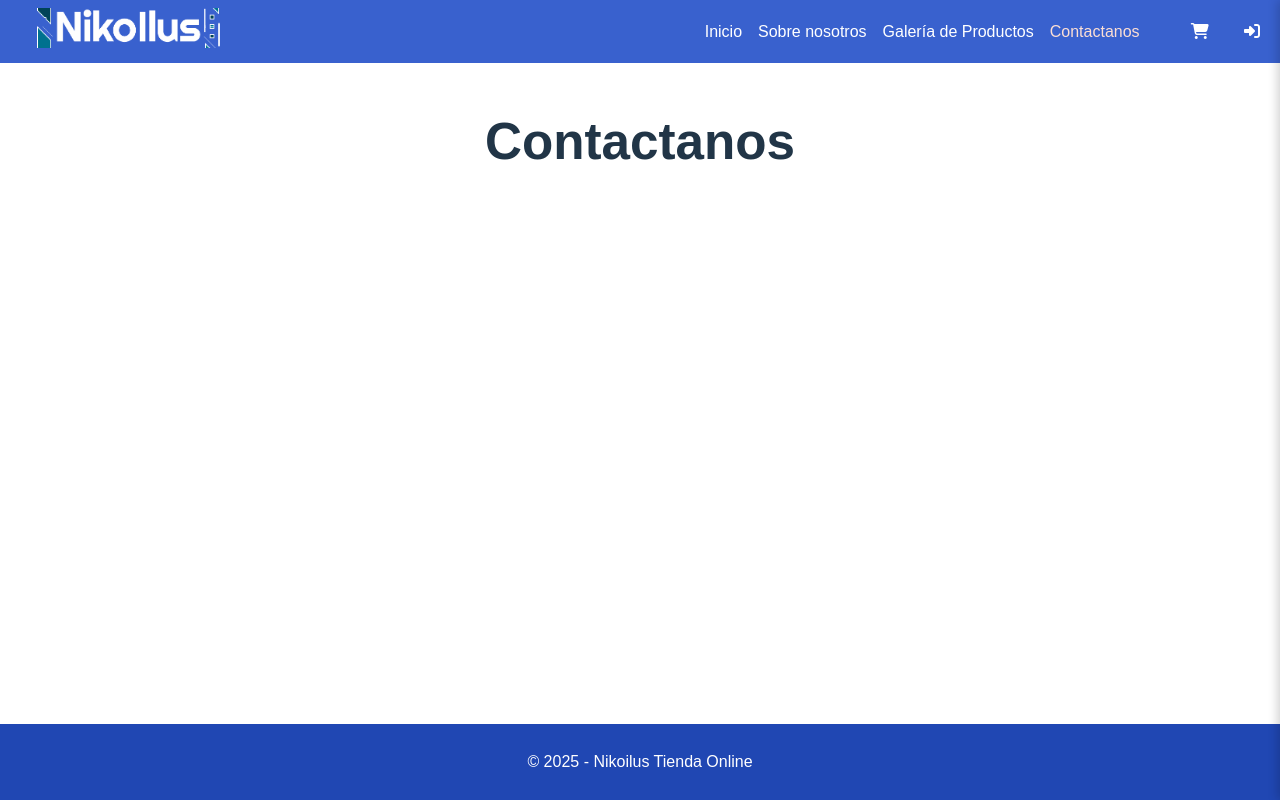
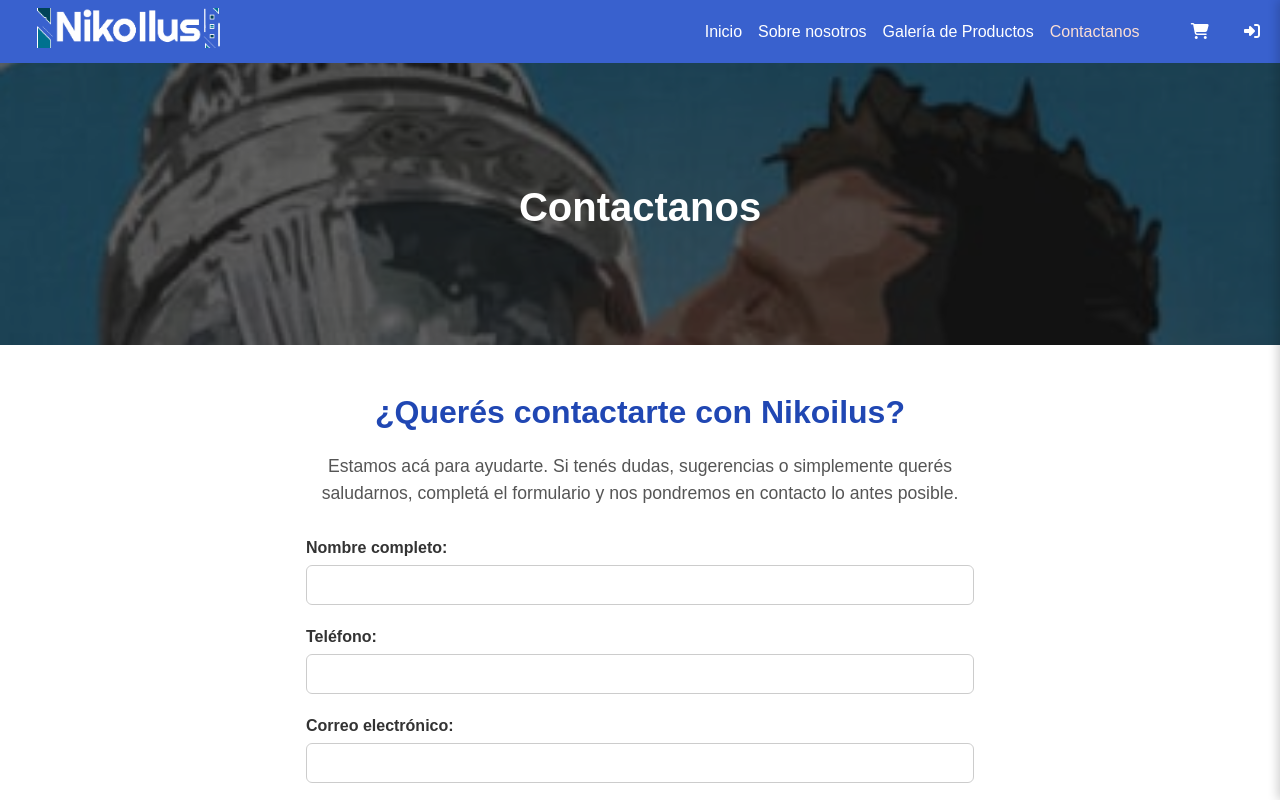
Before and after one commit to LeoCravenna/nikoilus-ecommerce, a React (Vite) app: page /contactUs in a window 1280 px wide. Built offline with nearby package versions, Linux system fonts and the light colour scheme; no server answers; the database is empty.

Commit message:
Se mejoraron componentes y se agregó banner
Se mejoraron componentes y se agregó banner

```diff
--- a/src/components/ProductList.jsx
+++ b/src/components/ProductList.jsx
@@ -1,10 +1,10 @@
 import React from 'react';
 import Products from './Products';
 
-const ProductList = ({ productos }) => {
+const ProductList = ({ productos, titulo = "Galería de Productos" }) => {
   return (
     <>
-      <h2 style={{ textAlign: 'center', fontSize: '30px' }}>Galería de Productos</h2>
+      <h2 style={{ textAlign: 'center', fontSize: '30px' }}>{titulo}</h2>
       <div style={{ display: 'flex', flexWrap: 'wrap', justifyContent: 'space-evenly' }}>
         {
           productos.map(producto => (
--- a/src/components/styleAboutUs.css
+++ b/src/components/styleAboutUs.css
@@ -1,19 +1,15 @@
-.aboutus-container {
-  display: flex;
-  flex-direction: column;
-  gap: 40px;
-}
-
 .aboutus-hero {
-  background-image: url('/cuadro-hero.jpg'); /* Cambiá por tu imagen */
+  background-image: url('../assets/banner.jpg');
   background-size: cover;
+  background-attachment: fixed;
   background-position: center;
   height: 300px;
   position: relative;
+  z-index: 1;
 }
 
 .aboutus-overlay {
-  background: rgba(0, 0, 0, 0.5);
+  background: rgba(0, 0, 0, 0.6);
   height: 100%;
   color: white;
   display: flex;
@@ -28,9 +24,10 @@
   margin-bottom: 10px;
 }
 
-.aboutus-subtitle {
-  font-size: 1.2rem;
-  font-weight: 300;
+.aboutus-container {
+  display: flex;
+  flex-direction: column;
+  gap: 40px;
 }
 
 .aboutus-content {
--- /dev/null
+++ b/src/components/styleContact.css
@@ -0,0 +1,85 @@
+.contact-container {
+  max-width: 700px;
+  margin: auto;
+  padding: 1rem;
+}
+
+.contact-container h2 {
+  text-align: center;
+  margin-bottom: 10px;
+  color: #2047b3;
+  font-size: 2rem;
+}
+
+.intro {
+  text-align: center;
+  margin-bottom: 30px;
+  font-size: 1.1rem;
+  color: #555;
+}
+
+.contact-form {
+  display: flex;
+  flex-direction: column;
+  gap: 20px;
+}
+
+.contact-form label {
+  display: flex;
+  flex-direction: column;
+  font-weight: bold;
+  color: #333;
+}
+
+.contact-form input,
+.contact-form textarea {
+  padding: 10px;
+  border-radius: 6px;
+  border: 1px solid #ccc;
+  font-size: 1rem;
+  margin-top: 5px;
+  transition: border 0.3s ease;
+}
+
+.contact-form input:focus,
+.contact-form textarea:focus {
+  outline: none;
+  border-color: #2047b3;
+}
+
+.input-error {
+  border-color: #d9534f !important;
+}
+
+.error-text {
+  color: #d9534f;
+  font-size: 0.85rem;
+  margin-top: 5px;
+}
+
+.contact-form button {
+  background-color: #2047b3;
+  color: white;
+  padding: 12px;
+  border: none;
+  font-weight: bold;
+  font-size: 1rem;
+  border-radius: 6px;
+  cursor: pointer;
+  transition: background-color 0.3s ease;
+}
+
+.contact-form button:hover:not(:disabled) {
+  background-color: #163a93;
+}
+
+.contact-form button:disabled {
+  background-color: #7d8dc4;
+  cursor: not-allowed;
+}
+
+@media (max-width: 500px) {
+  .contact-container {
+    padding: 1.2rem;
+  }
+}
--- /dev/null
+++ b/src/components/styleHome.css
@@ -0,0 +1,68 @@
+.main-content {
+    padding: 0!important;
+    margin-top: 45px!important;
+}
+
+.aboutus-hero {
+  background-image: url('../assets/banner.jpg');
+  background-size: cover;
+  background-attachment: fixed;
+  background-position: center;
+  height: 300px;
+  position: relative;
+  z-index: 1;
+}
+
+.aboutus-overlay {
+  background: rgba(0, 0, 0, 0.6);
+  height: 100%;
+  color: white;
+  display: flex;
+  flex-direction: column;
+  justify-content: center;
+  text-align: center;
+  padding: 0 20px;
+}
+
+.aboutus-overlay h1 {
+  font-size: 2.5rem;
+  margin-bottom: 10px;
+}
+
+.aboutus-subtitle {
+  font-size: 1.2rem;
+  font-weight: 300;
+}
+
+.ver-mas-btn {
+  background-color: #2047b3;
+  color: white;
+  padding: 12px 20px;
+  font-size: 16px;
+  border: none;
+  border-radius: 8px;
+  cursor: pointer;
+  font-weight: bold;
+  transition: background-color 0.3s ease, transform 0.3s ease;
+  box-shadow: 0 4px 10px rgba(32, 71, 179, 0.2);
+}
+
+.ver-mas-btn:hover {
+  background-color: #163a93;
+  transform: translateY(-2px);
+}
+
+.animate-fade-in {
+  animation: fadeInUp 0.6s ease-in-out both;
+}
+
+@keyframes fadeInUp {
+  from {
+    opacity: 0;
+    transform: translateY(20px);
+  }
+  to {
+    opacity: 1;
+    transform: translateY(0);
+  }
+}
--- a/src/pages/AboutUs.jsx
+++ b/src/pages/AboutUs.jsx
@@ -10,10 +10,7 @@ const AboutUs = () => {
       <main className="main-content aboutus-container">
         <section className="aboutus-hero">
           <div className="aboutus-overlay">
-            <h1>Bienvenidos a Nikoilus</h1>
-            <p className="aboutus-subtitle">
-              Donde el arte cobra vida y transforma espacios
-            </p>
+            <h1>Sobre nosotros</h1>
           </div>
         </section>
 
--- a/src/pages/ContactUs.jsx
+++ b/src/pages/ContactUs.jsx
@@ -1,13 +1,157 @@
-import React from 'react';
+import React, { useState, useEffect } from 'react';
 import Header from '../components/static/Header';
 import Footer from '../components/static/Footer';
+import '../components/styleContact.css';
+import { toast } from 'react-toastify';
 
 const ContactUs = () => {
+  const [formData, setFormData] = useState({
+    nombre: '',
+    telefono: '',
+    email: '',
+    mensaje: ''
+  });
+
+  const [errors, setErrors] = useState({});
+  const [enviado, setEnviado] = useState(false);
+
+  // Validaciones individuales en tiempo real
+  const validateField = (name, value) => {
+    switch (name) {
+      case 'nombre':
+        if (!value.trim()) return 'El nombre es obligatorio';
+        if (!/^[a-zA-ZáéíóúÁÉÍÓÚüÜñÑ\s]+$/.test(value.trim()))
+          return 'Solo se permiten letras y espacios';
+        return '';
+      case 'telefono':
+        if (!value.trim()) return 'El teléfono es obligatorio';
+        if (!/^\d{8,15}$/.test(value.trim()))
+          return 'Debe contener al menos 8 dígitos numéricos';
+        return '';
+      case 'email':
+        if (!value.trim()) return 'El correo es obligatorio';
+        if (!/^[\w.-]+@[\w.-]+\.\w+$/.test(value))
+          return 'Formato de correo inválido';
+        return '';
+      case 'mensaje':
+        return value.trim() ? '' : 'Por favor, escribí tu mensaje';
+      default:
+        return '';
+    }
+  };
+
+  const handleChange = (e) => {
+    const { name, value } = e.target;
+
+    // Actualiza el estado del formulario
+    setFormData(prev => ({ ...prev, [name]: value }));
+
+    // Valida en tiempo real el campo modificado
+    const error = validateField(name, value);
+    setErrors(prev => ({ ...prev, [name]: error }));
+  };
+
+  const validateAll = () => {
+    const newErrors = {};
+    for (let key in formData) {
+      const error = validateField(key, formData[key]);
+      if (error) newErrors[key] = error;
+    }
+    setErrors(newErrors);
+    return Object.keys(newErrors).length === 0;
+  };
+
+  const handleSubmit = (e) => {
+    e.preventDefault();
+
+    if (!validateAll()) return;
+
+    setTimeout(() => {
+      toast.success('Mensaje enviado con éxito 🎉');
+      setEnviado(true);
+
+      setTimeout(() => {
+        setFormData({
+          nombre: '',
+          telefono: '',
+          email: '',
+          mensaje: ''
+        });
+        setErrors({});
+        setEnviado(false);
+      }, 2000);
+    }, 800);
+  };
+
   return (
     <div className="layout-container">
       <Header />
       <main className="main-content">
-        <h1 style={{ textAlign: 'center' }}>Contactanos</h1>
+        <section className="aboutus-hero">
+          <div className="aboutus-overlay">
+            <h1>Contactanos</h1>
+          </div>
+        </section>
+        <div className="contact-container">
+          <h2>¿Querés contactarte con Nikoilus?</h2>
+          <p className="intro">
+            Estamos acá para ayudarte. Si tenés dudas, sugerencias o simplemente querés saludarnos, completá el formulario y nos pondremos en contacto lo antes posible.
+          </p>
+
+          <form className="contact-form" onSubmit={handleSubmit} noValidate>
+            <label>
+              Nombre completo:
+              <input
+                type="text"
+                name="nombre"
+                value={formData.nombre}
+                onChange={handleChange}
+                className={errors.nombre ? 'input-error' : ''}
+              />
+              {errors.nombre && <span className="error-text">{errors.nombre}</span>}
+            </label>
+
+            <label>
+              Teléfono:
+              <input
+                type="tel"
+                name="telefono"
+                value={formData.telefono}
+                onChange={handleChange}
+                className={errors.telefono ? 'input-error' : ''}
+              />
+              {errors.telefono && <span className="error-text">{errors.telefono}</span>}
+            </label>
+
+            <label>
+              Correo electrónico:
+              <input
+                type="email"
+                name="email"
+                value={formData.email}
+                onChange={handleChange}
+                className={errors.email ? 'input-error' : ''}
+              />
+              {errors.email && <span className="error-text">{errors.email}</span>}
+            </label>
+
+            <label>
+              Mensaje:
+              <textarea
+                name="mensaje"
+                value={formData.mensaje}
+                onChange={handleChange}
+                className={errors.mensaje ? 'input-error' : ''}
+                rows="5"
+              />
+              {errors.mensaje && <span className="error-text">{errors.mensaje}</span>}
+            </label>
+
+            <button type="submit" disabled={enviado}>
+              {enviado ? 'Enviando...' : 'Enviar mensaje'}
+            </button>
+          </form>
+        </div>
       </main>
       <Footer />
     </div>
```
Also changed, not shown: src/pages/Home.jsx (+29 -10 lines), src/assets/banner.jpg (added).
